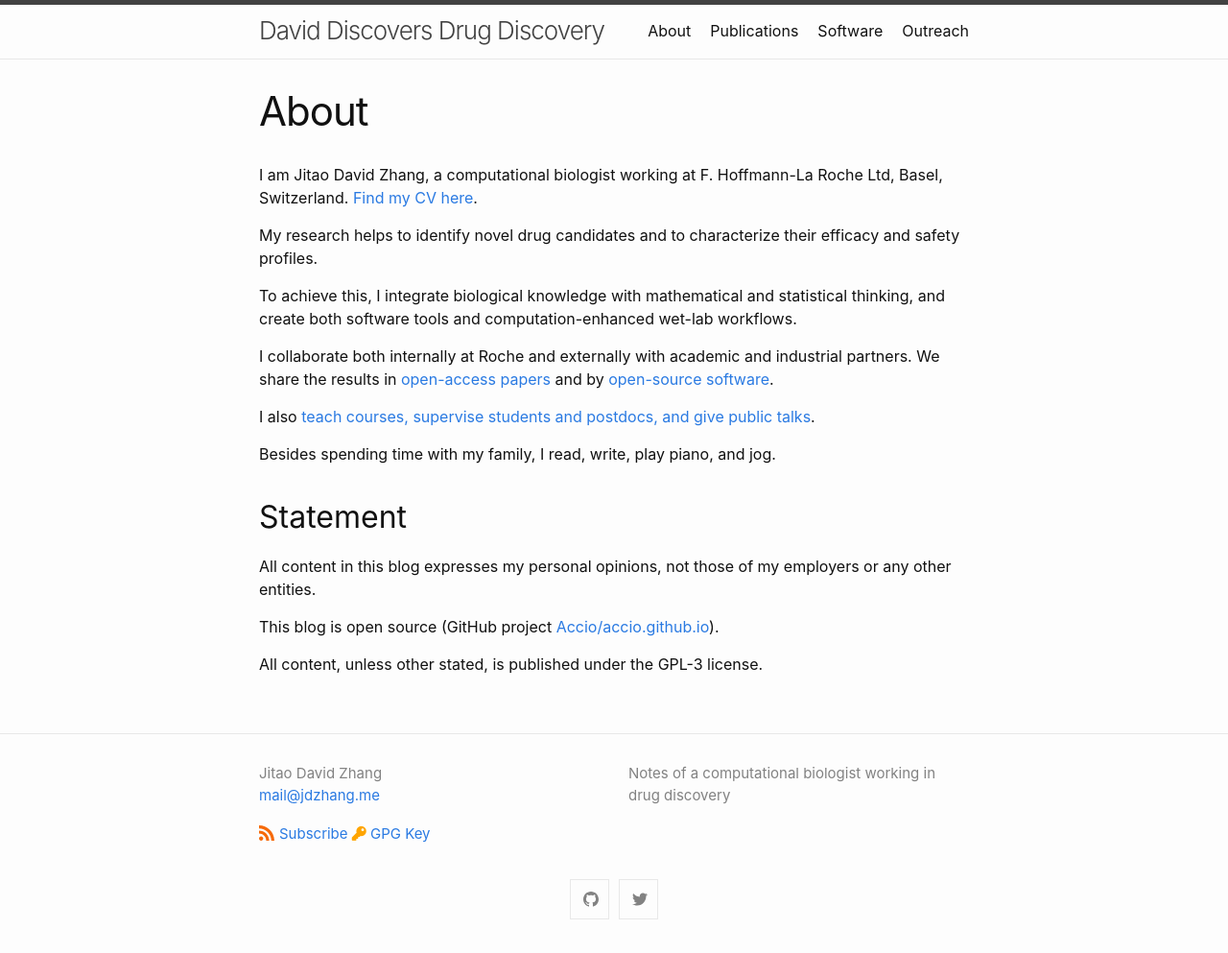
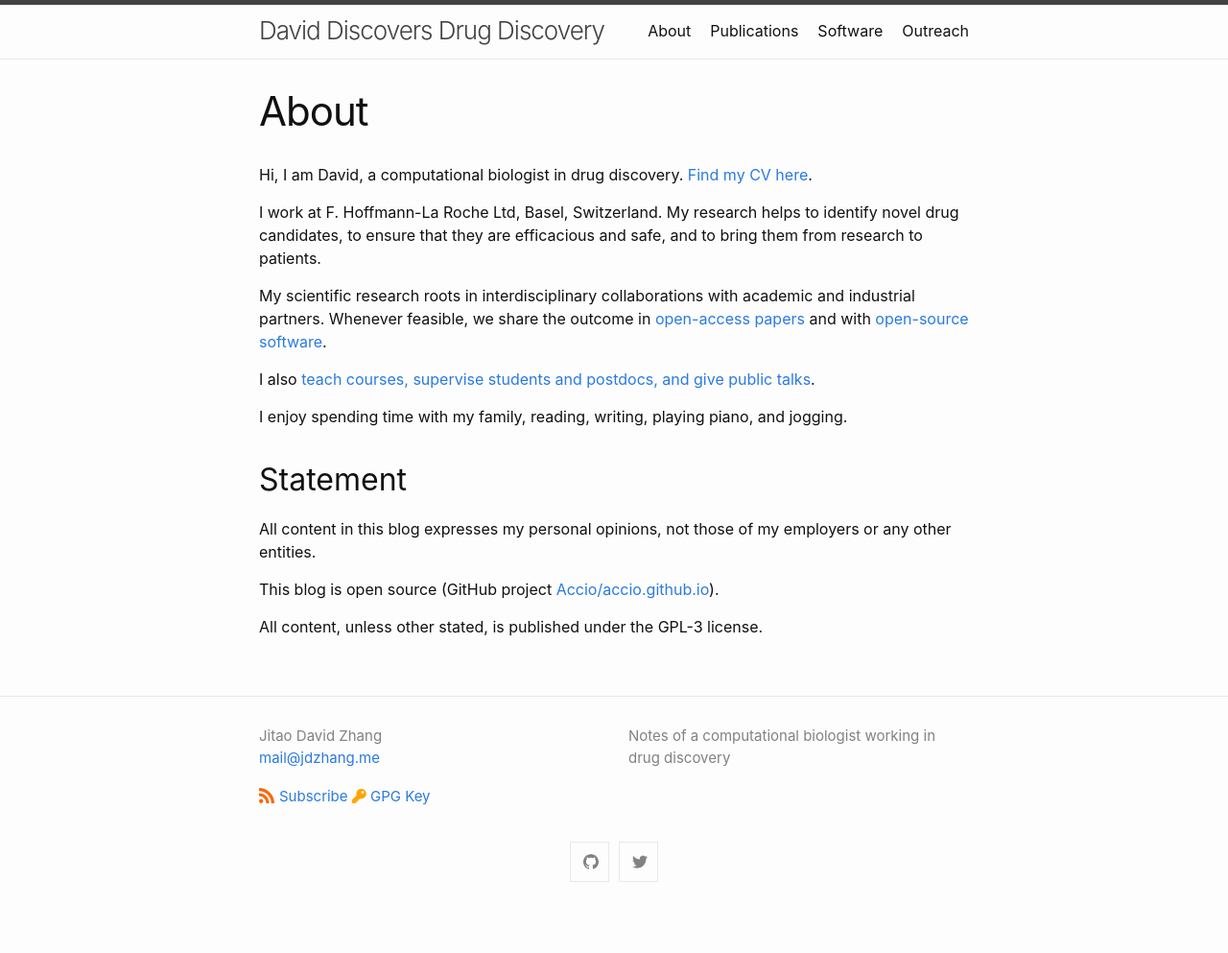
Before and after one commit to Accio/accio.github.io, a Jekyll site: the page built from _pages/about.md, in a window 1280 px wide. Shown: the whole page at 96% size. Built offline with Jekyll 4.4.1, drawn with Linux system fonts in a browser that asks for light colours; after the commit the page ends 954 px from its top, so only the background shows below that.

Commit message:
shorten about

```diff
--- a/_pages/about.md
+++ b/_pages/about.md
@@ -4,23 +4,21 @@ title: About
 permalink: /about
 ---
 
-I am Jitao David Zhang, a computational biologist working at F. Hoffmann-La Roche Ltd, Basel, Switzerland. [Find my CV here](https://github.com/Accio/CV/blob/master/JitaoDavidZhang_CV.pdf).
+Hi, I am David, a computational biologist in drug discovery. [Find my CV here](https://github.com/Accio/CV/blob/master/JitaoDavidZhang_CV.pdf).
 
-My research helps to identify novel drug candidates and to characterize their
-efficacy and safety profiles.
+I work at F. Hoffmann-La Roche Ltd, Basel, Switzerland. My research helps to
+identify novel drug candidates, to ensure that they are efficacious and safe,
+and to bring them from research to patients.
 
-To achieve this, I integrate biological knowledge with mathematical and statistical
-thinking, and create both software tools and computation-enhanced wet-lab workflows.
-
-I collaborate both internally at Roche and externally with academic and
-industrial partners. We share the results in [open-access
-papers]({{site.url}}/publications) and by [open-source
+My scientific research roots in interdisciplinary collaborations with academic
+and industrial partners. Whenever feasible, we share the outcome in [open-access
+papers]({{site.url}}/publications) and with [open-source
 software]({{site.url}}/software).
 
 I also [teach courses, supervise students and postdocs, and give public
 talks]({{site.url}}/outreach).
 
-Besides spending time with my family, I read, write, play piano, and jog.
+I enjoy spending time with my family, reading, writing, playing piano, and jogging.
 
 ## Statement
 
```
